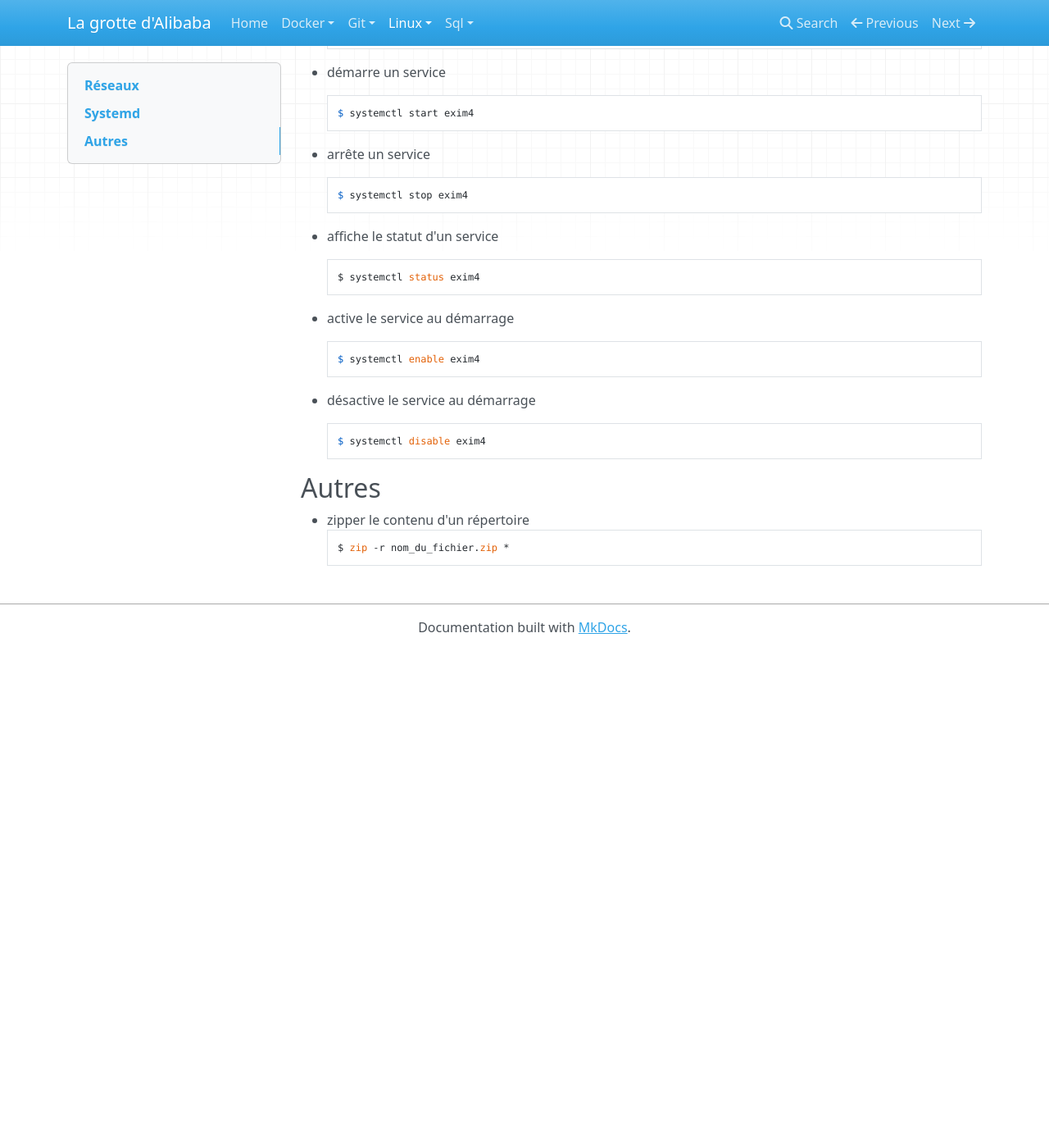
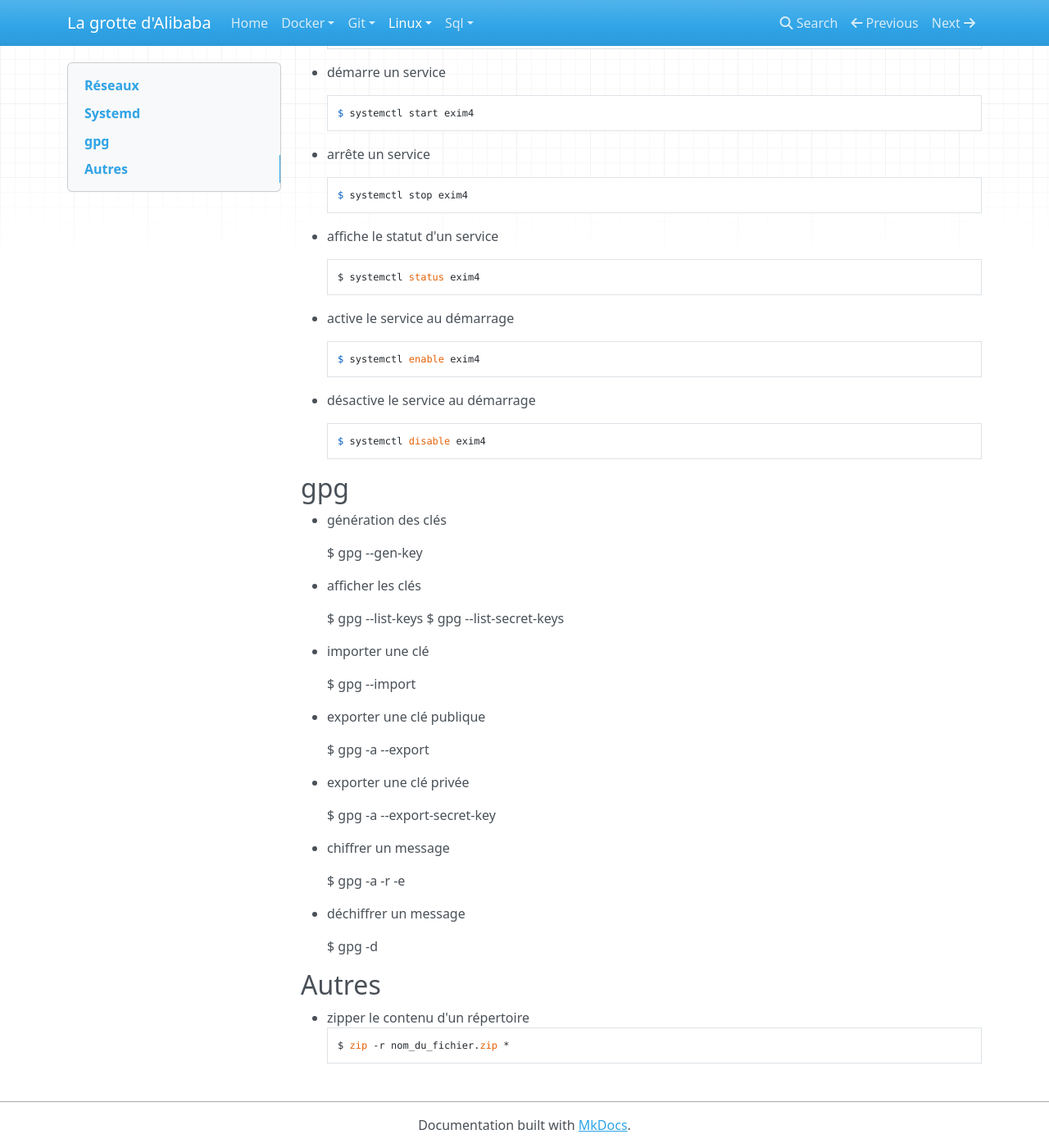
Before and after one commit to rvanlande/rvanlande.github.io, an MkDocs documentation site: the page built from docs/linux/linux.md, in a window 1280 px wide and 1400 px high, scrolled down 277 px. Shown: the whole window at 82% size. Built offline with MkDocs 1.6.1, drawn with Linux system fonts in a browser that asks for light colours; nearby versions of some CDN libraries; before the commit the page ends 1070 px from its top, so only the background shows below that.

Commit message:
add gpg docs

```diff
--- a/docs/linux/linux.md
+++ b/docs/linux/linux.md
@@ -30,6 +30,37 @@
 
         $ systemctl disable exim4
 
+## gpg
+
+* génération des clés
+
+	$ gpg --gen-key
+
+* afficher les clés
+
+	$ gpg --list-keys
+	$ gpg --list-secret-keys
+
+* importer une clé
+
+	$ gpg --import <key-file>
+
+* exporter une clé publique
+
+	$ gpg -a --export <id-cle>
+
+* exporter une clé privée
+
+	$ gpg -a --export-secret-key <id-cle>
+
+* chiffrer un message
+
+	$ gpg -a -r <email> -e <file>
+
+* déchiffrer un message
+
+	$ gpg -d <file>
+
 ## Autres
 
 * zipper le contenu d'un répertoire
```
